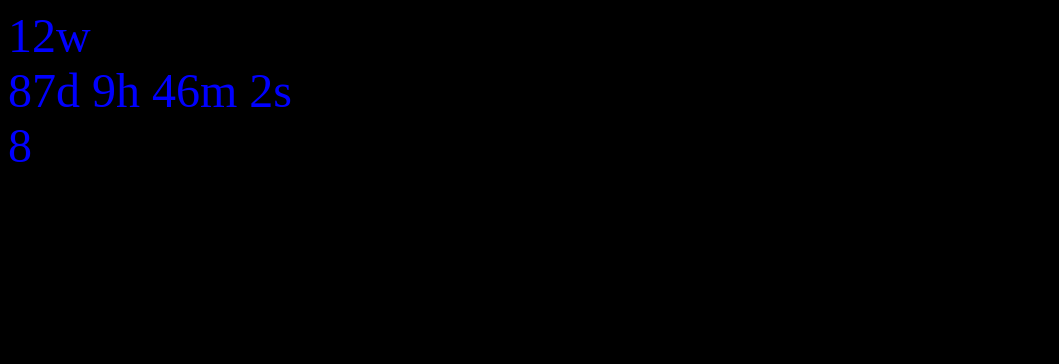
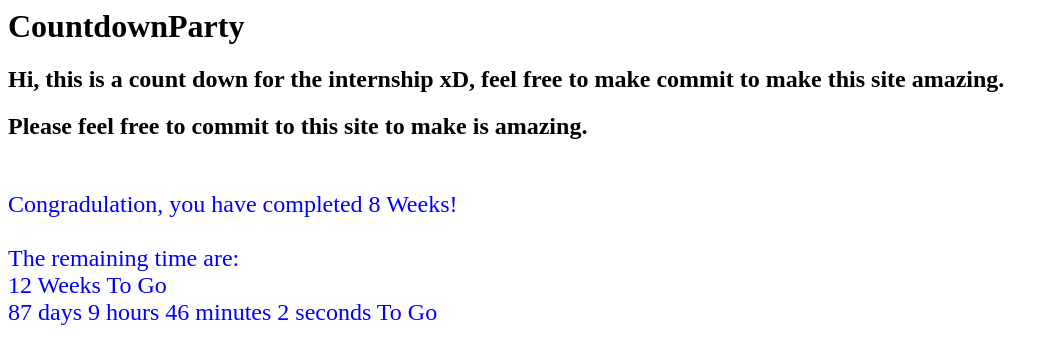
Before and after one commit to offlineCake/CountdownParty, a plain HTML site: page index.html in a window 1280 px wide. Shown: the whole page, without its empty margins (0-1059 px from the left). Drawn offline with Linux system fonts and the light colour scheme.

Commit message:
Update index.html

```diff
--- a/index.html
+++ b/index.html
@@ -1,26 +1,45 @@
-<body style="background-color: black;">
-	<p id="demo" style="font-size:300%; color:blue;"></p>
+
+
+<h1>CountdownParty</h1>
+
+<h2>Hi, this is a count down for the internship xD, feel free to make commit to make this site amazing.</h2>
+<h2>Please feel free to commit to this site to make is amazing.	</h2>
+
+
+<body >
+	<p id="demo" style="font-size:150%; color:blue;"></p>
 </body>
 
 <script>
 
 var countDownDate = new Date("Dec 23, 2017 18:00:00").getTime();
+
 var x = setInterval(function() {
-	var now = new Date().getTime();
-	var start = new Date("Aug 7, 2017 9:00:00").getTime();
-	var distance = countDownDate - now;
-	var days = Math.floor(distance / (1000 * 60 * 60 * 24));
-	var weeks = Math.floor(days / 7);
-	var hours = Math.floor((distance % (1000 * 60 * 60 * 24)) / (1000 * 60 * 60));
-	var minutes = Math.floor((distance % (1000 * 60 * 60)) / (1000 * 60));
-	var seconds = Math.floor((distance % (1000 * 60)) / 1000);
-	var pass = Math.ceil((now - start) / (1000 * 60 * 60 * 24) / 7);
 
-	document.getElementById("demo").innerHTML = weeks + "w </br>" + days + "d " + hours + "h " + minutes + "m " + seconds + "s </br>" + pass;
-	if (distance < 0) {
+	var currentDate = new Date().getTime();
+	var firstDate = new Date("Aug 7, 2017 9:00:00").getTime();
+	var daysToGo = countDownDate - currentDate;
+
+	var noOfDaysToGo = Math.floor(daysToGo / (1000 * 60 * 60 * 24));
+	var noOfWeeksToGo = Math.floor(noOfDaysToGo / 7);
+	var noOfHoursToGo = Math.floor((daysToGo % (1000 * 60 * 60 * 24)) / (1000 * 60 * 60));
+	var noOfMinutesToGo = Math.floor((daysToGo % (1000 * 60 * 60)) / (1000 * 60));
+	var noOfSecondsToGo = Math.floor((daysToGo % (1000 * 60)) / 1000);
+
+	var noOfWeeksCompeleted = Math.ceil((currentDate - firstDate) / (1000 * 60 * 60 * 24) / 7);
+
+	document.getElementById("demo").innerHTML =
+	"</br>Congradulation, you have completed " + noOfWeeksCompeleted + " Weeks! <br>" +
+	"</br> The remaining time are: </br>" +
+	noOfWeeksToGo + " Weeks To Go </br>" +
+	noOfDaysToGo + " days " + noOfHoursToGo + " hours " + noOfMinutesToGo + " minutes " + noOfSecondsToGo + " seconds To Go</br>"
+	;
+
+	if (daysToGo < 0) {
 		clearInterval(x);
 		document.getElementById("demo").innerHTML = "EXPIRED";
 	}
-}, 1000);
+
+}, 100);
 
 </script>
```
